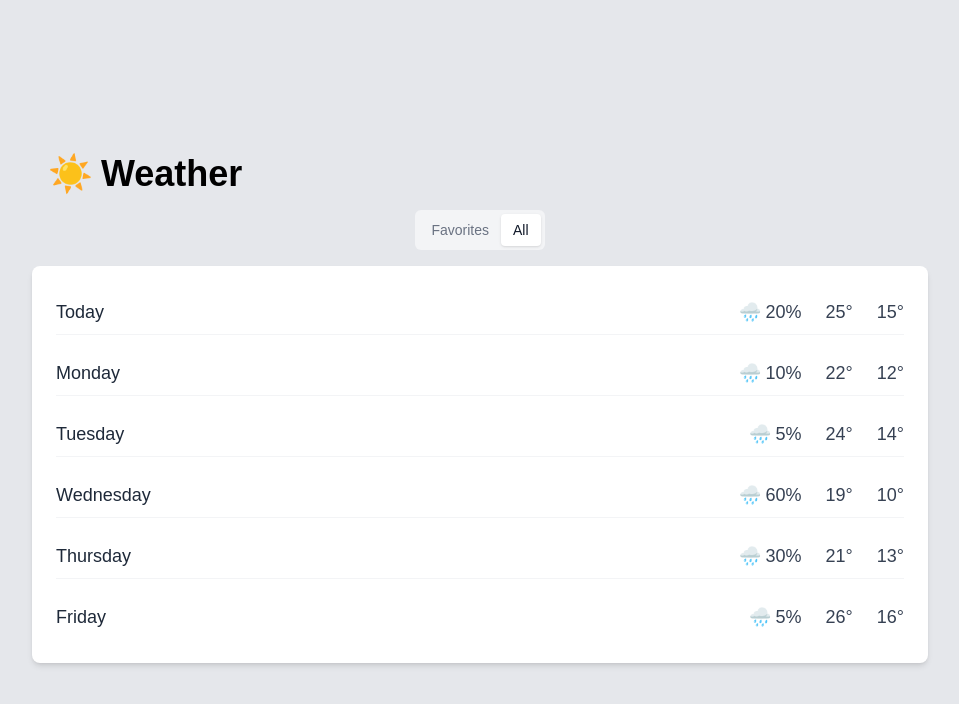
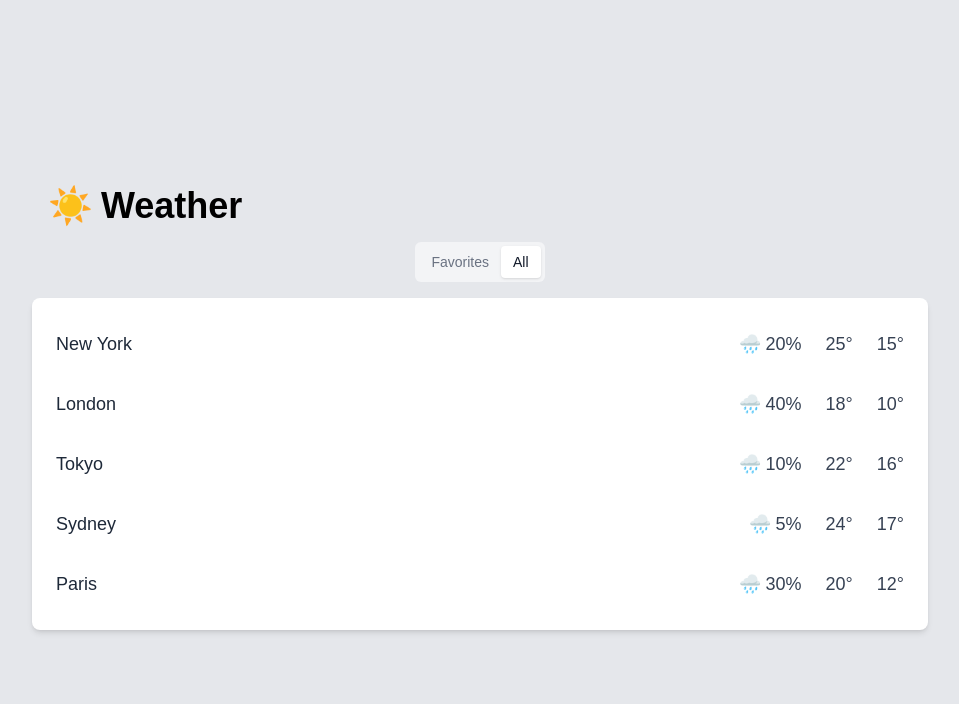
Before and after one commit to eugenenyathi/weatherapp, a Next.js app: page / in a window 1280 px wide. Shown: the top 704 px of the page, without its empty margins (160-1119 px from the left). Built offline with nearby package versions, Linux system fonts and the light colour scheme.

Commit message:
- Updated WeatherComponent renamed to LocationsList that displays the locations      - New ForecastComponent that shows the 5-day forecast for a selected location      - State management in the main page to switch between views      - Proper navigation between the locations list and forecast views

```diff
--- /dev/null
+++ b/app/ForecastComponent.tsx
@@ -0,0 +1,53 @@
+import WeatherRow from './WeatherRow';
+
+interface ForecastDay {
+  day: string;
+  date: string;
+  rain: string;
+  maxTemp: string;
+  minTemp: string;
+}
+
+interface ForecastComponentProps {
+  locationName: string;
+  onBack: () => void;
+}
+
+const ForecastComponent = ({ locationName, onBack }: ForecastComponentProps) => {
+  // Sample forecast data for the next 5 days
+  const forecast: ForecastDay[] = [
+    { day: 'Today', date: 'Feb 14', rain: '20%', maxTemp: '25', minTemp: '15' },
+    { day: 'Tomorrow', date: 'Feb 15', rain: '10%', maxTemp: '22', minTemp: '12' },
+    { day: 'Monday', date: 'Feb 16', rain: '5%', maxTemp: '24', minTemp: '14' },
+    { day: 'Tuesday', date: 'Feb 17', rain: '60%', maxTemp: '19', minTemp: '10' },
+    { day: 'Wednesday', date: 'Feb 18', rain: '30%', maxTemp: '21', minTemp: '13' },
+  ];
+
+  return (
+    <div className="bg-white rounded-lg shadow-md p-6">
+      <div className="flex items-center mb-4">
+        <button
+          onClick={onBack}
+          className="mr-3 text-gray-600 hover:text-gray-900"
+        >
+          ← Back
+        </button>
+        <h2 className="text-xl font-bold text-gray-800">{locationName} 5-Day Forecast</h2>
+      </div>
+
+      <div className="space-y-4">
+        {forecast.map((day, index) => (
+          <WeatherRow
+            key={index}
+            day={`${day.day} (${day.date})`}
+            rain={day.rain}
+            maxTemp={day.maxTemp}
+            minTemp={day.minTemp}
+          />
+        ))}
+      </div>
+    </div>
+  );
+};
+
+export default ForecastComponent;
--- a/app/WeatherComponent.tsx
+++ b/app/WeatherComponent.tsx
@@ -1,32 +1,48 @@
 import WeatherRow from './WeatherRow';
 
-const WeatherComponent = () => {
-  // Sample weather data
-  const weatherData = [
-    { day: 'Today', rain: '20%', maxTemp: '25', minTemp: '15' },
-    { day: 'Monday', rain: '10%', maxTemp: '22', minTemp: '12' },
-    { day: 'Tuesday', rain: '5%', maxTemp: '24', minTemp: '14' },
-    { day: 'Wednesday', rain: '60%', maxTemp: '19', minTemp: '10' },
-    { day: 'Thursday', rain: '30%', maxTemp: '21', minTemp: '13' },
-    { day: 'Friday', rain: '5%', maxTemp: '26', minTemp: '16' },
+interface Location {
+  id: string;
+  name: string;
+  rain: string;
+  maxTemp: string;
+  minTemp: string;
+}
+
+interface LocationsListProps {
+  onSelectLocation: (locationId: string) => void;
+}
+
+const LocationsList = ({ onSelectLocation }: LocationsListProps) => {
+  // Sample location data
+  const locations: Location[] = [
+    { id: '1', name: 'New York', rain: '20%', maxTemp: '25', minTemp: '15' },
+    { id: '2', name: 'London', rain: '40%', maxTemp: '18', minTemp: '10' },
+    { id: '3', name: 'Tokyo', rain: '10%', maxTemp: '22', minTemp: '16' },
+    { id: '4', name: 'Sydney', rain: '5%', maxTemp: '24', minTemp: '17' },
+    { id: '5', name: 'Paris', rain: '30%', maxTemp: '20', minTemp: '12' },
   ];
 
   return (
     <div className="bg-white rounded-lg shadow-md p-6">
-      {/* Weather forecast rows */}
+      {/* Location rows */}
       <div className="space-y-4">
-        {weatherData.map((data, index) => (
-          <WeatherRow
-            key={index}
-            day={data.day}
-            rain={data.rain}
-            maxTemp={data.maxTemp}
-            minTemp={data.minTemp}
-          />
+        {locations.map((location, index) => (
+          <div
+            key={location.id}
+            onClick={() => onSelectLocation(location.id)}
+            className="cursor-pointer"
+          >
+            <WeatherRow
+              day={location.name}
+              rain={location.rain}
+              maxTemp={location.maxTemp}
+              minTemp={location.minTemp}
+            />
+          </div>
         ))}
       </div>
     </div>
   );
 };
 
-export default WeatherComponent;
+export default LocationsList;
--- a/app/page.tsx
+++ b/app/page.tsx
@@ -1,7 +1,32 @@
-import WeatherComponent from './WeatherComponent';
+'use client';
+
+import { useState } from 'react';
+import LocationsList from './WeatherComponent';
+import ForecastComponent from './ForecastComponent';
 import Tabs from './Tabs';
 
+const getLocationName = (locationId: string) => {
+  const locations: { [key: string]: string } = {
+    '1': 'New York',
+    '2': 'London',
+    '3': 'Tokyo',
+    '4': 'Sydney',
+    '5': 'Paris',
+  };
+  return locations[locationId] || 'Unknown Location';
+};
+
 export default function Home() {
+  const [selectedLocation, setSelectedLocation] = useState<string | null>(null);
+
+  const handleSelectLocation = (locationId: string) => {
+    setSelectedLocation(locationId);
+  };
+
+  const handleBack = () => {
+    setSelectedLocation(null);
+  };
+
   return (
     <div className="min-h-screen bg-gray-200 flex items-center justify-center">
       <div className="w-[70%]">
@@ -14,7 +39,14 @@ export default function Home() {
         </header>
 
         <Tabs defaultValue="all">
-          <WeatherComponent />
+          {selectedLocation ? (
+            <ForecastComponent
+              locationName={getLocationName(selectedLocation)}
+              onBack={handleBack}
+            />
+          ) : (
+            <LocationsList onSelectLocation={handleSelectLocation} />
+          )}
         </Tabs>
       </div>
     </div>
```
